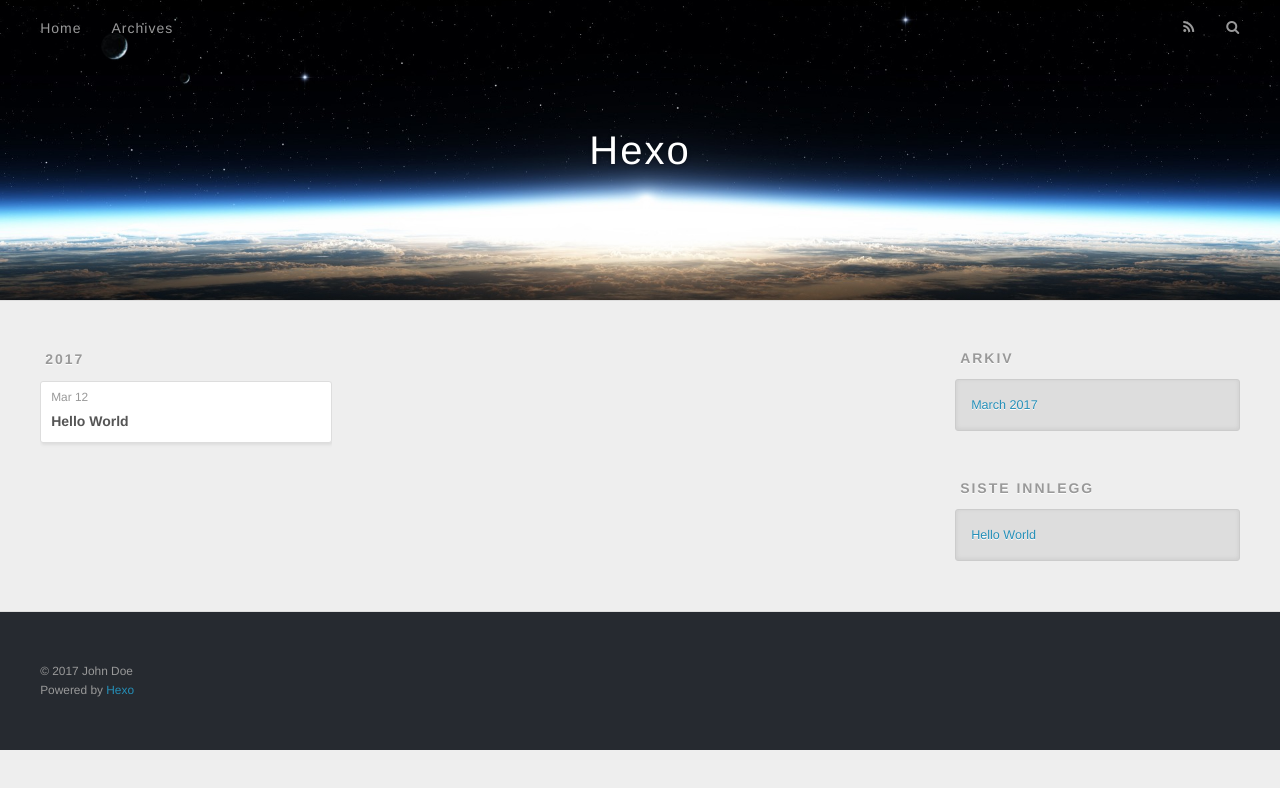
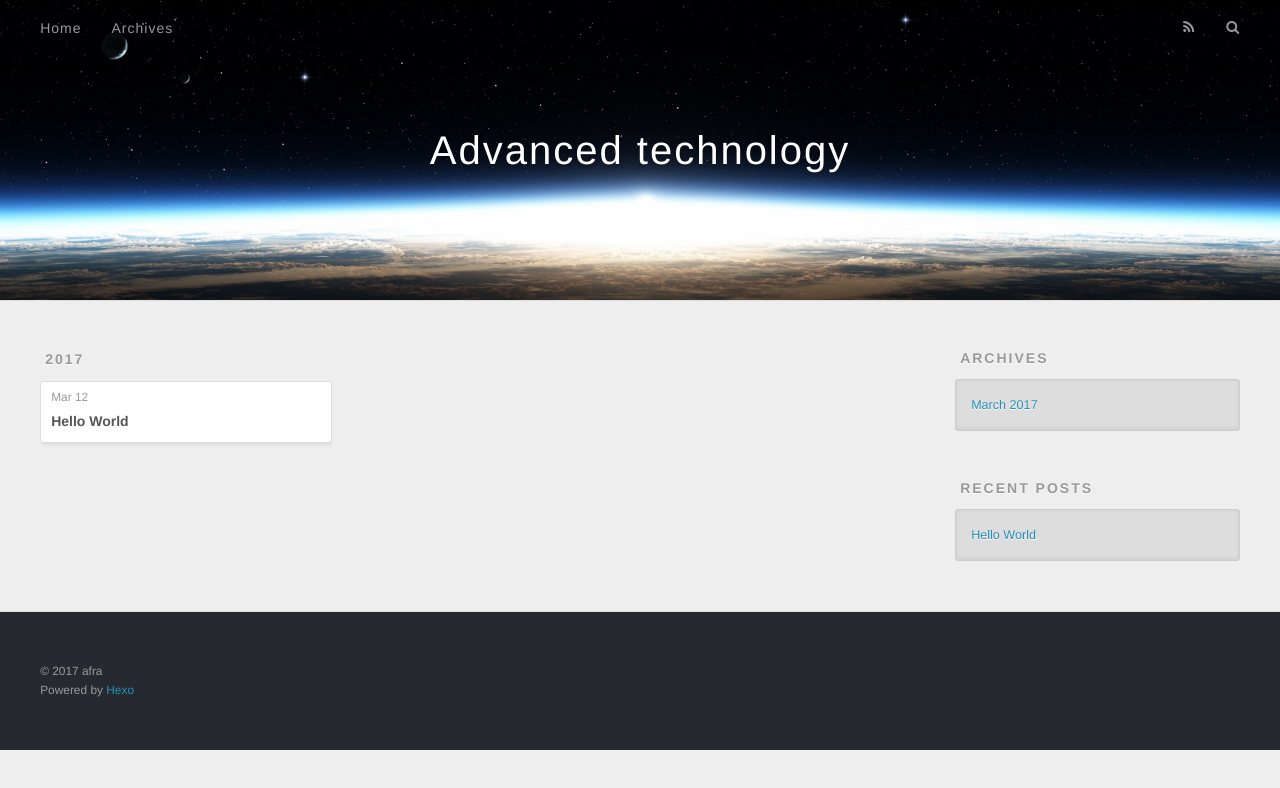
Before and after one commit to afrazhu/afrazhu.github.io, a plain HTML site: page archives/2017/03/index.html in a window 1280 px wide. Drawn offline with nearby package versions, Linux system fonts and the light colour scheme.

Commit message:
Site updated: 2017-04-04 18:09:46

```diff
--- a/archives/2017/03/index.html
+++ b/archives/2017/03/index.html
@@ -3,16 +3,16 @@
 <head>
   <meta charset="utf-8">
 
-  <title>Arkiv: 2017/3 | Hexo</title>
+  <title>Archives: 2017/3 | Advanced technology</title>
   <meta name="viewport" content="width=device-width, initial-scale=1, maximum-scale=1">
   <meta property="og:type" content="website">
-<meta property="og:title" content="Hexo">
+<meta property="og:title" content="Advanced technology">
 <meta property="og:url" content="http://yoursite.com/archives/2017/03/index.html">
-<meta property="og:site_name" content="Hexo">
+<meta property="og:site_name" content="Advanced technology">
 <meta name="twitter:card" content="summary">
-<meta name="twitter:title" content="Hexo">
+<meta name="twitter:title" content="Advanced technology">
 
-    <link rel="alternate" href="/atom.xml" title="Hexo" type="application/atom+xml">
+    <link rel="alternate" href="/atom.xml" title="Advanced technology" type="application/atom+xml">
 
 
     <link rel="icon" href="/favicon.png">
@@ -33,7 +33,7 @@
   <div id="header-outer" class="outer">
     <div id="header-title" class="inner">
       <h1 id="logo-wrap">
-        <a href="/" id="logo">Hexo</a>
+        <a href="/" id="logo">Advanced technology</a>
       </h1>
 
     </div>
@@ -50,7 +50,7 @@
 
           <a id="nav-rss-link" class="nav-icon" href="/atom.xml" title="RSS Feed"></a>
 
-        <a id="nav-search-btn" class="nav-icon" title="Søk"></a>
+        <a id="nav-search-btn" class="nav-icon" title="Search"></a>
       </nav>
       <div id="search-form-wrap">
         <form action="//google.com/search" method="get" accept-charset="UTF-8" class="search-form"><input type="search" name="q" results="0" class="search-form-input" placeholder="Search"><button type="submit" class="search-form-submit">&#xF002;</button><input type="hidden" name="sitesearch" value="http://yoursite.com"></form>
@@ -107,7 +107,7 @@
 
 
   <div class="widget-wrap">
-    <h3 class="widget-title">Arkiv</h3>
+    <h3 class="widget-title">Archives</h3>
     <div class="widget">
       <ul class="archive-list"><li class="archive-list-item"><a class="archive-list-link" href="/archives/2017/03/">March 2017</a></li></ul>
     </div>
@@ -117,7 +117,7 @@
 
 
   <div class="widget-wrap">
-    <h3 class="widget-title">Siste innlegg</h3>
+    <h3 class="widget-title">Recent Posts</h3>
     <div class="widget">
       <ul>
 
@@ -137,7 +137,7 @@
 
   <div class="outer">
     <div id="footer-info" class="inner">
-      &copy; 2017 John Doe<br>
+      &copy; 2017 afra<br>
       Powered by <a href="http://hexo.io/" target="_blank">Hexo</a>
     </div>
   </div>
```
Also changed, not shown: 2017/03/12/hello-world/index.html (+9 -9 lines), archives/2017/index.html (+10 -10 lines), archives/index.html (+10 -10 lines), index.html (+11 -11 lines).
